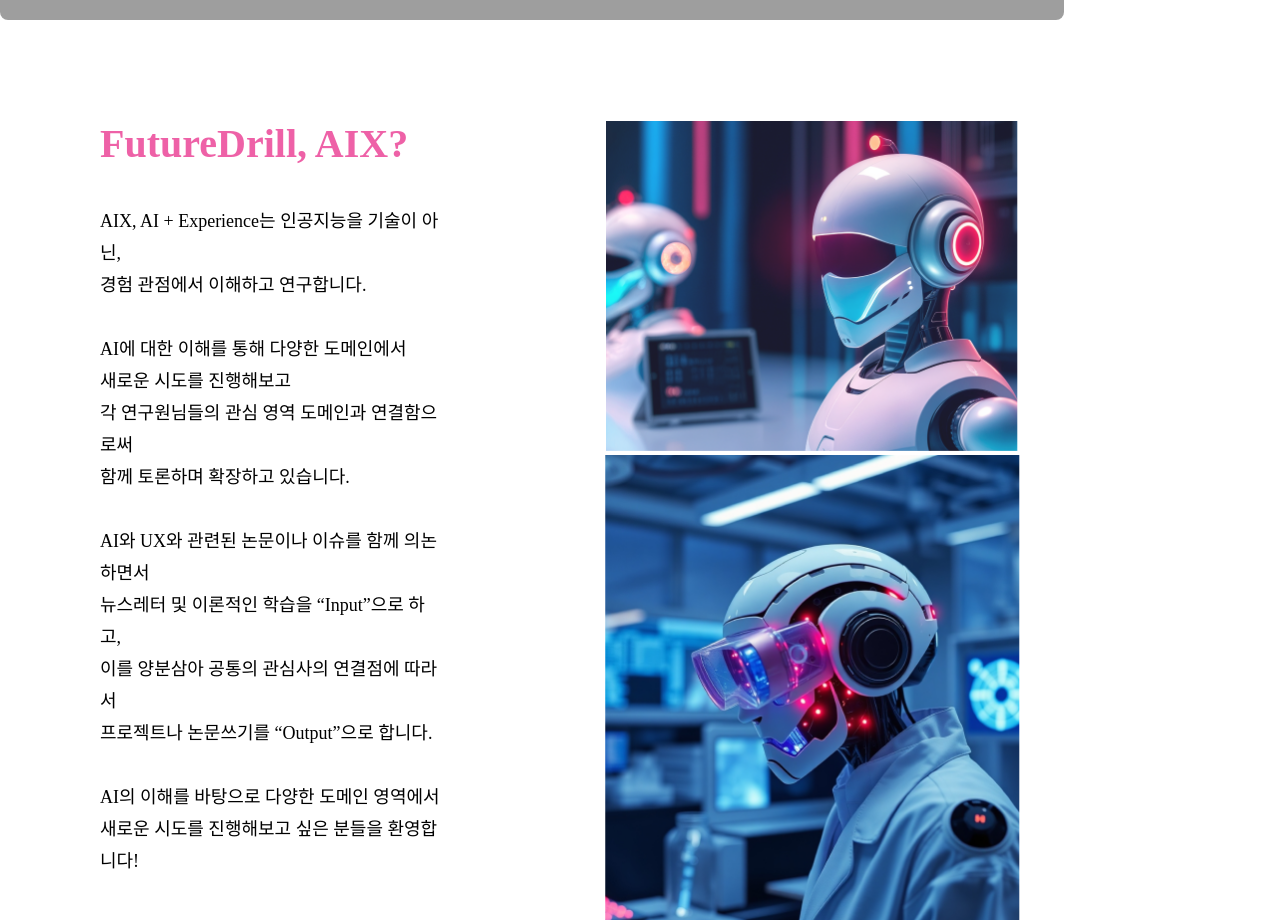
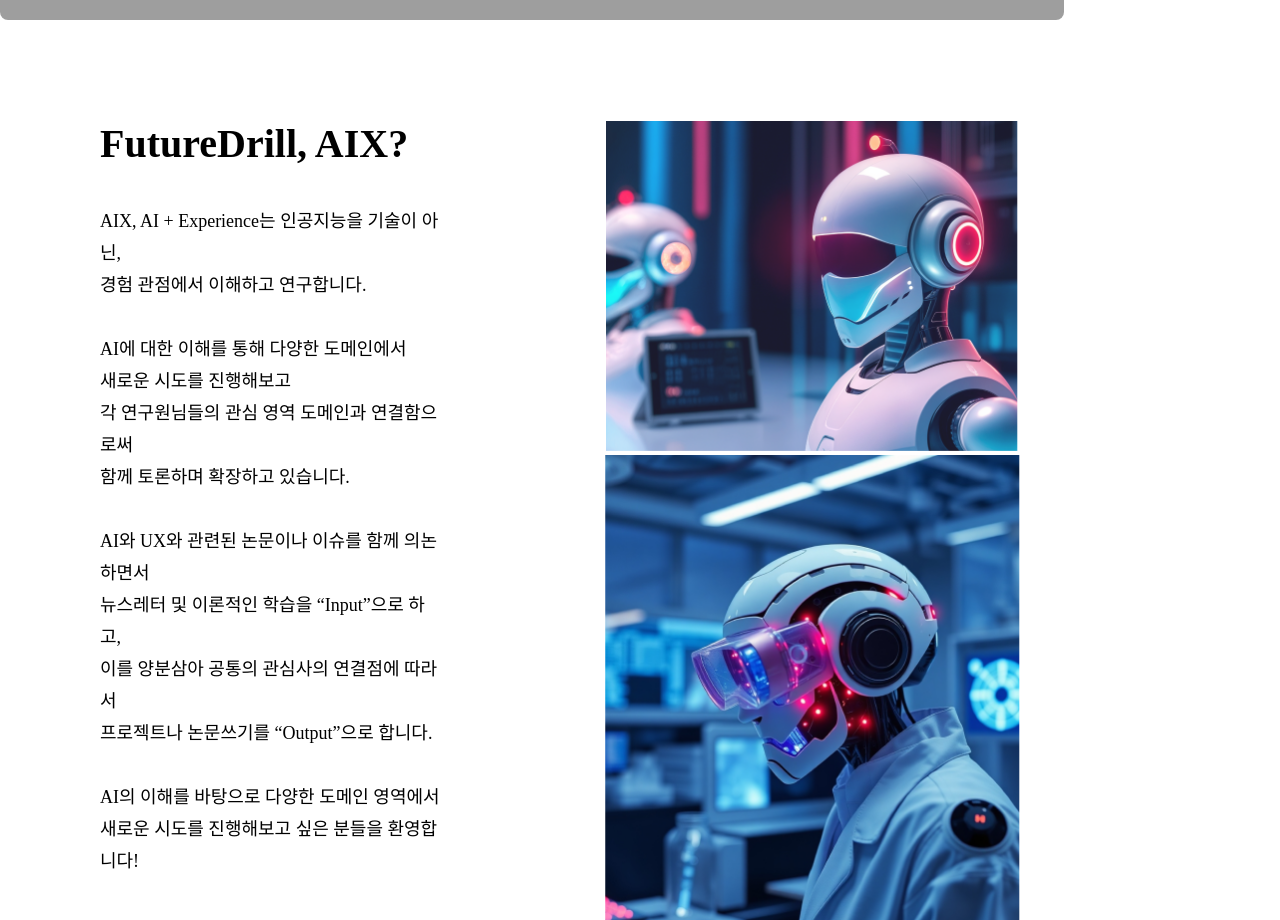
Before and after one commit to songye38/futuredrill_web, a React (Create React App) app: page / in a window 1280 px wide. Shown: the part 820-1740 px from the top of the page. Built offline with nearby package versions, Linux system fonts and the light colour scheme; grey boxes are pictures that could not be loaded.

Commit message:
Change color test

```diff
--- a/src/App.js
+++ b/src/App.js
@@ -50,7 +50,7 @@ function App() {
           gap: 38 // 요소들 간 간격
         }}>
           <div style={{
-            color: '#EE61A7',
+            color: 'black',
             fontSize: '40px',
             fontFamily: 'Pretendard',
             fontWeight: '900',
```
